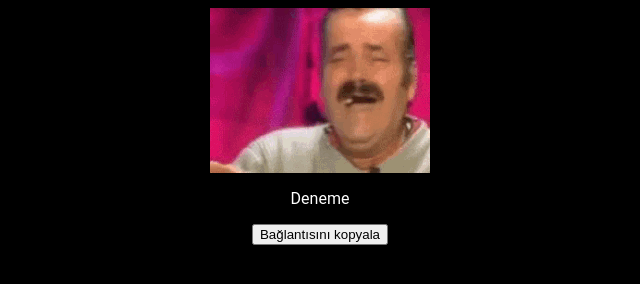
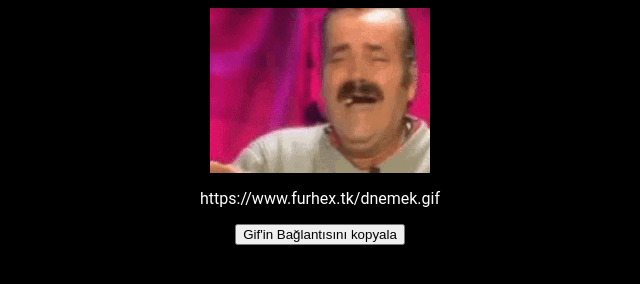
Before and after one commit to furhex/sa-gu.github.io, a plain HTML site: page deneme.html in a window 1280 px wide. Shown: the whole page, without its empty margins (320-960 px from the left). Drawn offline with Linux system fonts and the light colour scheme.

Commit message:
Update deneme.html

```diff
--- a/deneme.html
+++ b/deneme.html
@@ -20,8 +20,8 @@ function kopyala(elemanID){
 
 <img src="dnemek.gif" width="" height="" border="" alt="" />
 
-<p id="kaynak">Deneme</p>
-<button onclick="kopyala('kaynak')" id="">Bağlantısını kopyala</button>
+<p id="kaynak">https://www.furhex.tk/dnemek.gif</p>
+<button onclick="kopyala('kaynak')" id="">Gif'in Bağlantısını kopyala</button>
 
 <div id="denemeAlani" contentEditable="true"></div>
 
```
